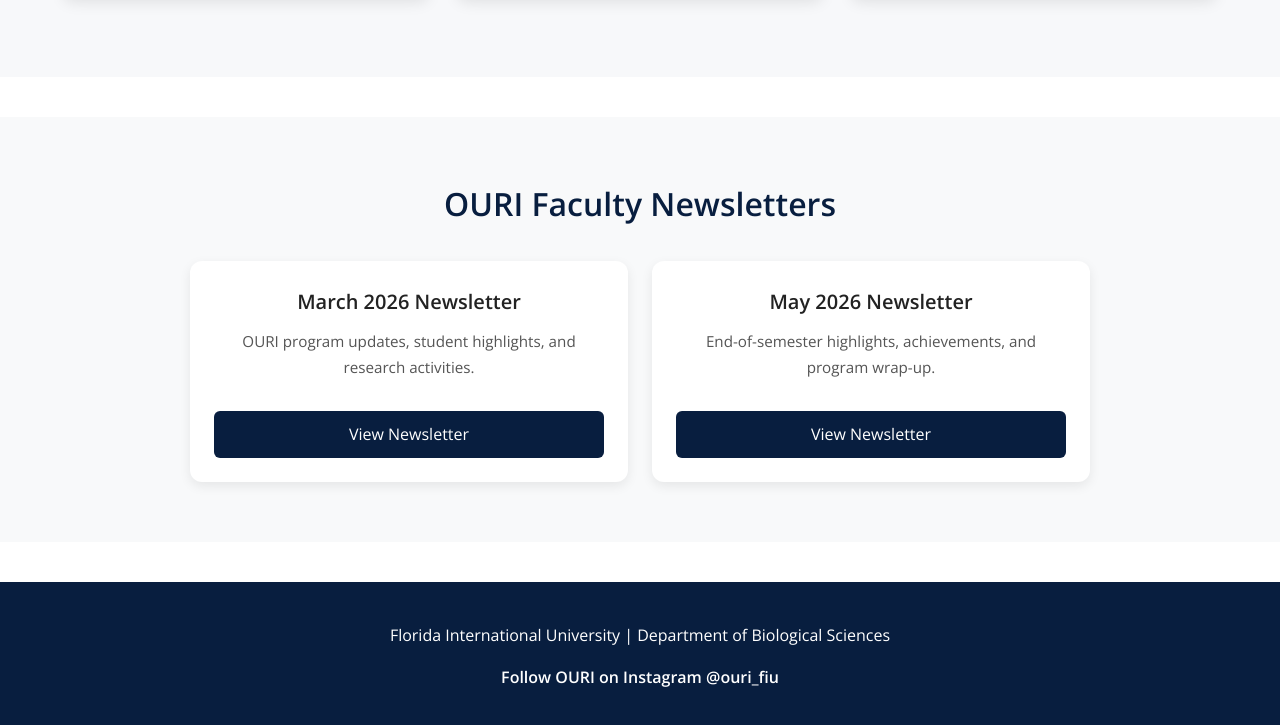
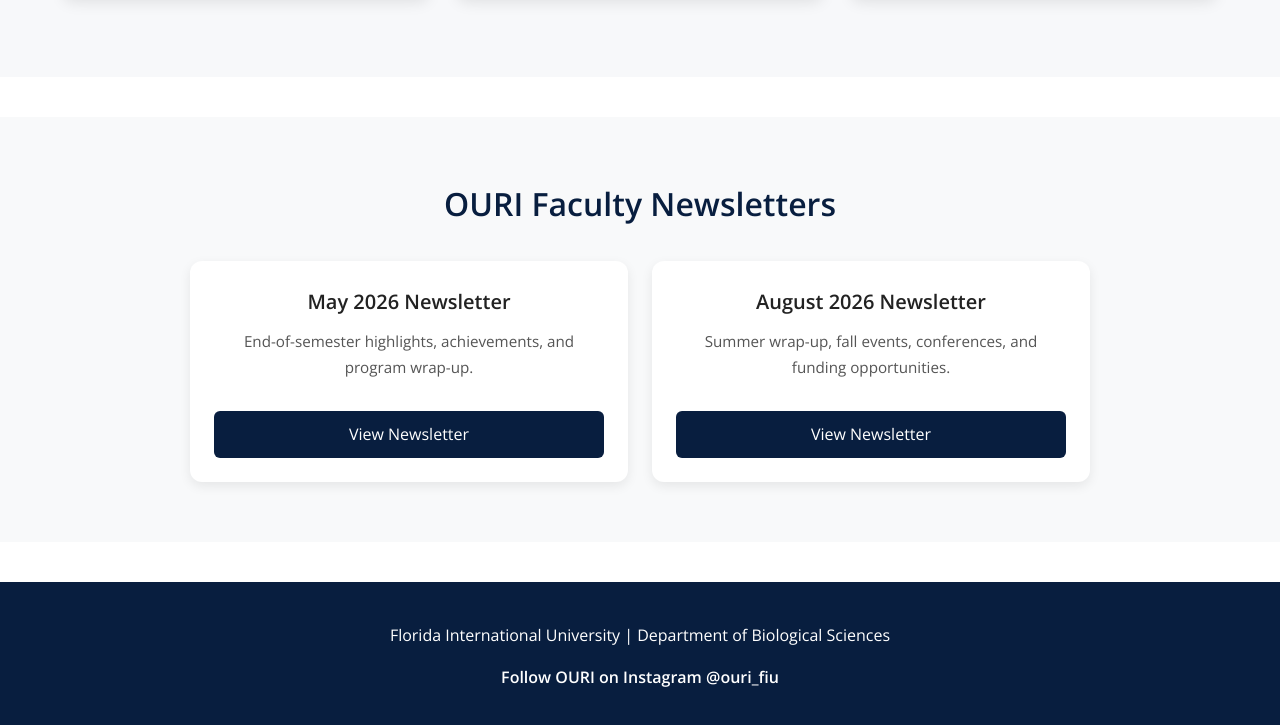
Before and after one commit to SabrinaAlvaradoFIU/ouri-website, a plain HTML site: page index.html in a window 1280 px wide. Shown: the part 2118-2843 px from the top of the page. Drawn offline with nearby package versions, Linux system fonts and the light colour scheme.

Commit message:
Update index.html

```diff
--- a/index.html
+++ b/index.html
@@ -137,17 +137,17 @@
         <div class="news-grid">
 
             <div class="news-card">
-                <h3>March 2026 Newsletter</h3>
-                <p>OURI program updates, student highlights, and research activities.</p>
-                <a href="news/spring-2026-march-newsletter.pdf" target="_blank" class="news-button">
+                <h3>May 2026 Newsletter</h3>
+                <p>End-of-semester highlights, achievements, and program wrap-up.</p>
+                <a href="news/spring-2026-may-newsletter.pdf" target="_blank" class="news-button">
                     View Newsletter
                 </a>
             </div>
 
             <div class="news-card">
-                <h3>May 2026 Newsletter</h3>
-                <p>End-of-semester highlights, achievements, and program wrap-up.</p>
-                <a href="news/spring-2026-may-newsletter.pdf" target="_blank" class="news-button">
+                <h3>August 2026 Newsletter</h3>
+                <p>Summer wrap-up, fall events, conferences, and funding opportunities.</p>
+                <a href="news/August 2026 OURI Newsletter.pdf" target="_blank" class="news-button">
                     View Newsletter
                 </a>
             </div>
```
